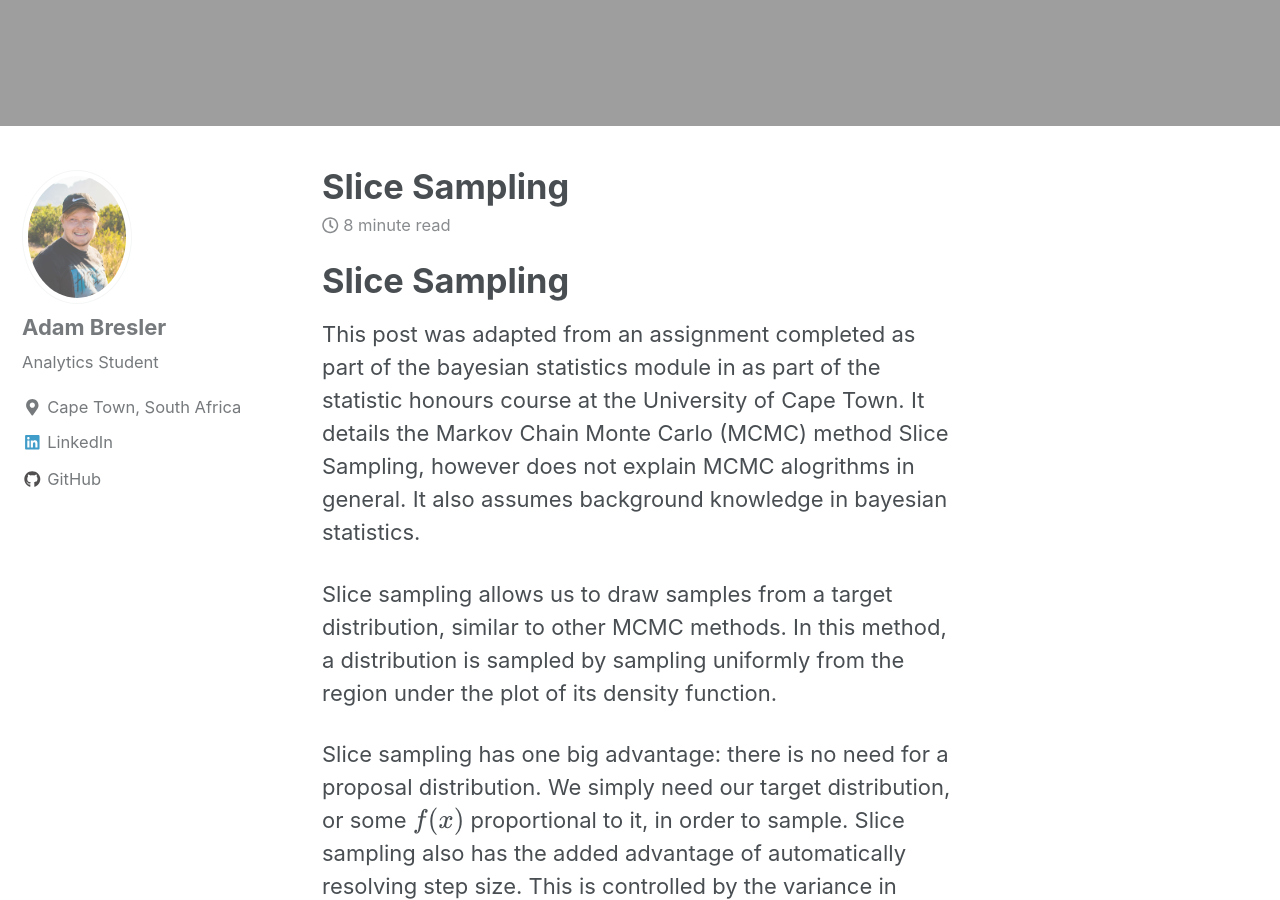
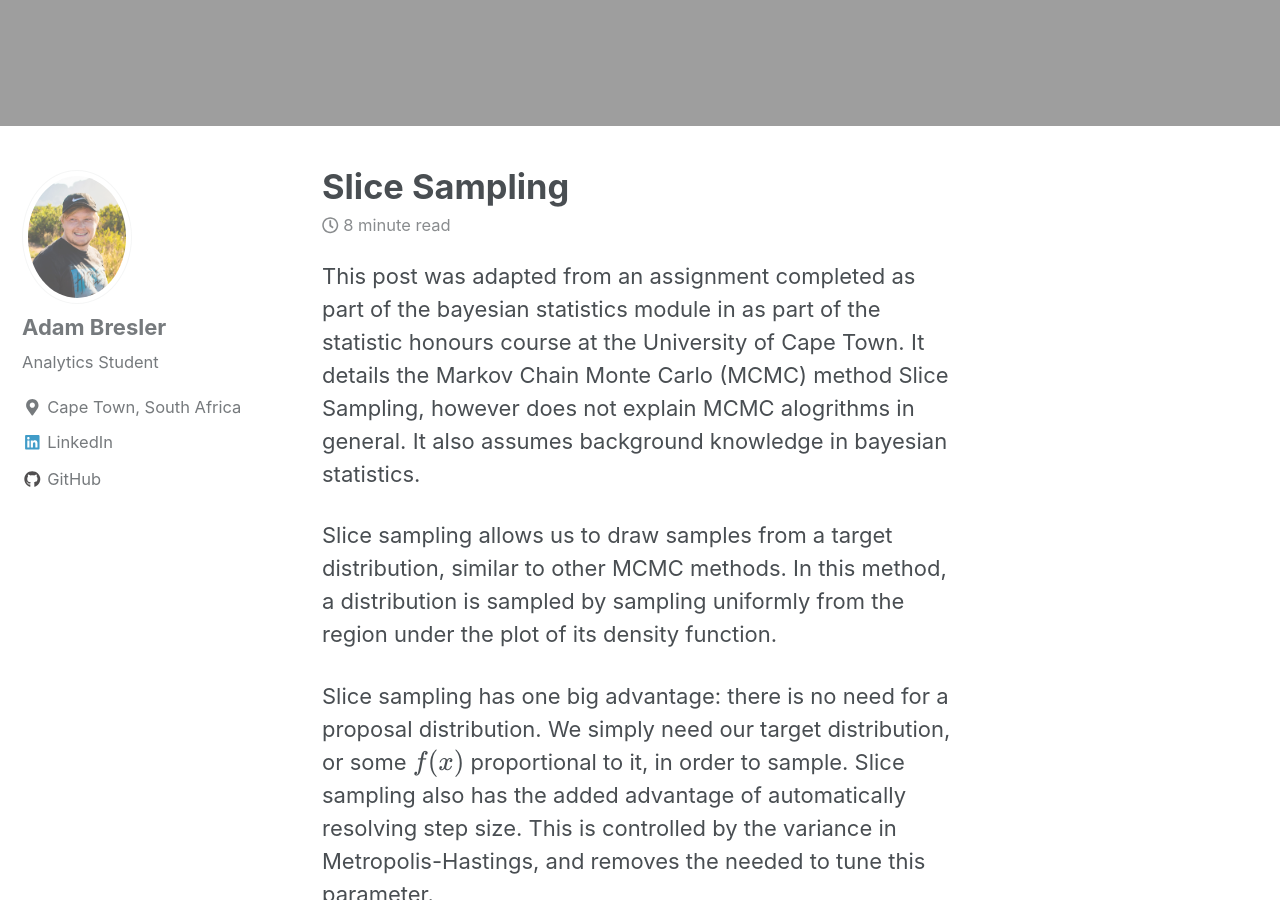
Before and after one commit to Adam-Bresler/Adam-Bresler.github.io, a Jekyll site: the page built from _posts/2020-07-20-slice.md, in a window 1280 px wide and 900 px high, scrolled down 934 px. Built offline with Jekyll 4.4.1, drawn with Linux system fonts in a browser that asks for light colours; nearby versions of some CDN libraries; formulas are drawn with MathJax 3.

Commit message:
Update 2020-07-20-slice.md

```diff
--- a/_posts/2020-07-20-slice.md
+++ b/_posts/2020-07-20-slice.md
@@ -7,8 +7,6 @@ header:
 excerpt: "Bayesian Statistics, Data Science"
 mathjax: "true"
 ---
-
-# Slice Sampling
 
 This post was adapted from an assignment completed as part of the bayesian statistics module in as part of the statistic honours course at the University of Cape Town. It details the Markov Chain Monte Carlo (MCMC) method Slice Sampling, however does not explain MCMC alogrithms in general. It also assumes background knowledge in bayesian statistics.
 
```
